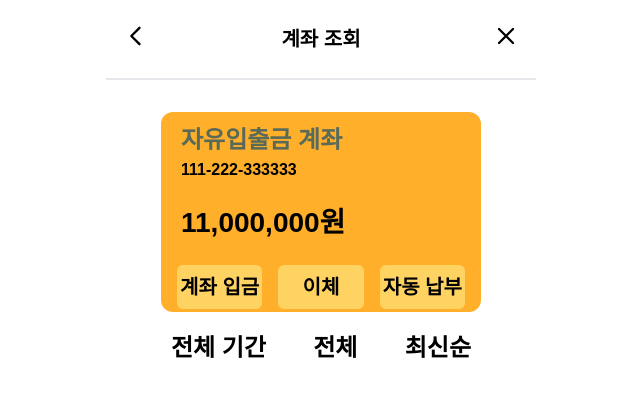
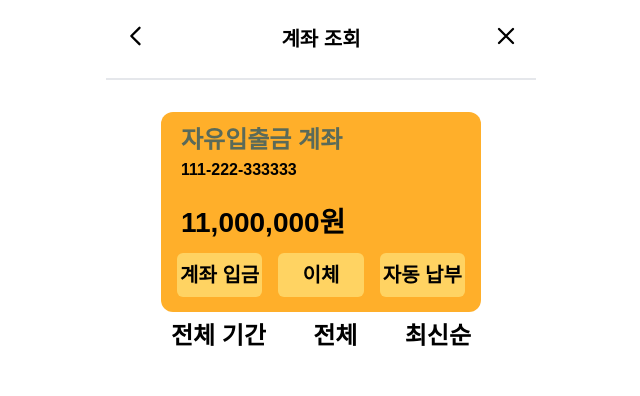
Before and after one commit to uhbooba/frontend, a React (Vite) app: page /account/check in a window 1280 px wide. Shown: the top 396 px of the page, without its empty margins (319-959 px from the left). Built offline with nearby package versions, Linux system fonts and the light colour scheme; no server answers; sample sign-in values are in the browser's storage; a web font is replaced by a local one.

Commit message:
:art: Style: 계좌내역 디자인 수정

```diff
--- a/src/pages/account/AccountCheck.tsx
+++ b/src/pages/account/AccountCheck.tsx
@@ -316,7 +316,7 @@ const AccountCheck = () => {
                   : '11,000,000원'}
               </div>
             </div>
-            <div className='flex justify-between space-x-4 p-4'>
+            <div className='flex justify-between space-x-4 p-4 pt-1'>
               {ButtonConfig.map((button, index) => (
                 <Button
                   key={index}
```
